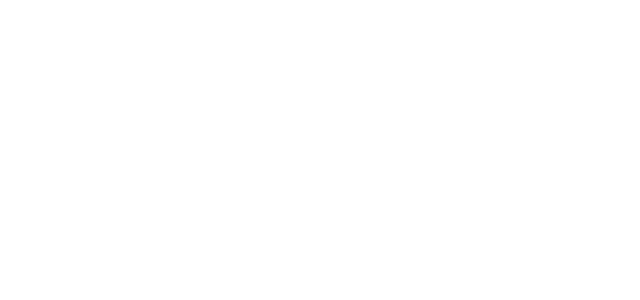
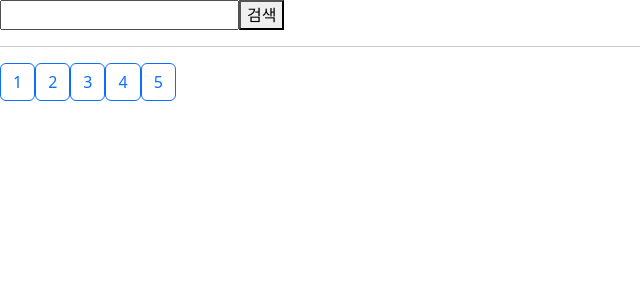
Before and after one commit to sebaek/react-20250630, a React (Vite) app: page /member/list in a window 1280 px wide. Shown: the top 300 px of the page, without its empty margins (0-640 px from the left). Built offline with nearby package versions, Linux system fonts and the light colour scheme.

Commit message:
url search params

```diff
--- a/src/App47.jsx
+++ b/src/App47.jsx
@@ -1,5 +1,6 @@
 import React, { useState } from "react";
 import { BrowserRouter, Route, Routes, useSearchParams } from "react-router";
+import { Button } from "react-bootstrap";
 
 function Child1() {
   const [keyword, setKeyword] = useState("");
@@ -44,7 +45,41 @@ function Child1() {
 // 연습 :  검색기능, 페이지 이동 기능이 있는 Child2 만들기
 
 function Child2() {
-  return null;
+  const [keyword, setKeyword] = useState("");
+  const [searchParams, setSearchParams] = useSearchParams();
+
+  const pages = [1, 2, 3, 4, 5];
+
+  function handleSearchClick() {
+    setSearchParams({ keyword: keyword });
+  }
+
+  function handlePageClick(num) {
+    const nextSearchParams = new URLSearchParams(searchParams);
+    nextSearchParams.set("page", num);
+    setSearchParams(nextSearchParams);
+  }
+
+  return (
+    <div>
+      <input
+        type="text"
+        value={keyword}
+        onChange={(e) => setKeyword(e.target.value)}
+      />
+      <button onClick={handleSearchClick}>검색</button>
+      <hr />
+      {pages.map((num) => (
+        <Button
+          onClick={() => handlePageClick(num)}
+          variant="outline-primary"
+          key={num}
+        >
+          {num}
+        </Button>
+      ))}
+    </div>
+  );
 }
 
 function App47(props) {
```
